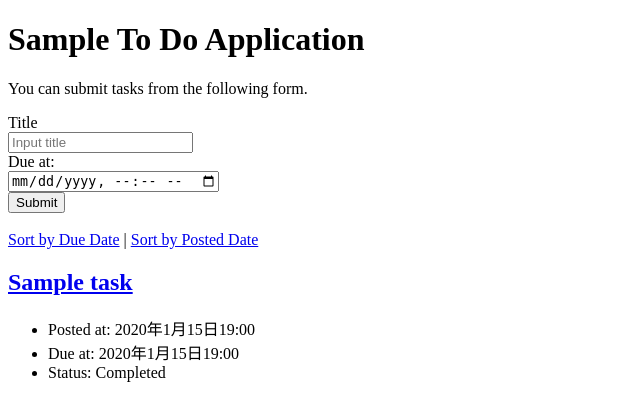
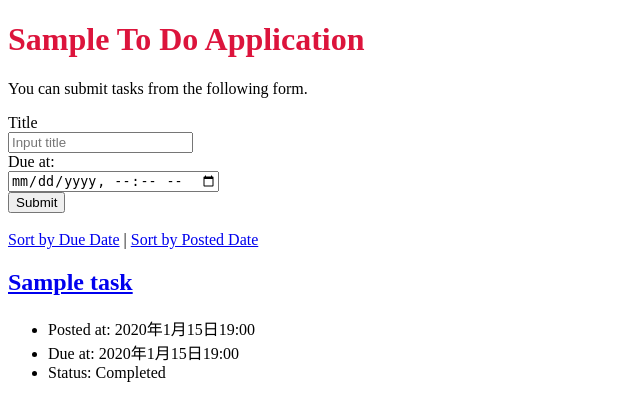
Before and after one commit to s1F102202112/django-test-exercise, a Django app: page / in a window 1280 px wide. Shown: the top 420 px of the page, without its empty margins (0-640 px from the left). Run offline with Django 4.2, Linux system fonts and the light colour scheme; tables that the repository leaves empty hold one stand-in row (values such as "Sample post").

Commit message:
add color

```diff
--- /dev/null
+++ b/todo/templates/todo/css.css
@@ -0,0 +1,3 @@
+h1{
+  color:crimson
+}
--- a/todo/templates/todo/index.html
+++ b/todo/templates/todo/index.html
@@ -6,6 +6,7 @@
     <title>To Do Application</title>
     <meta charset="UTF-8">
     <meta name="author" content="INIAD">
+    <link rel="stylesheet" href="css.css">
   </head>
 
   <body>
```
